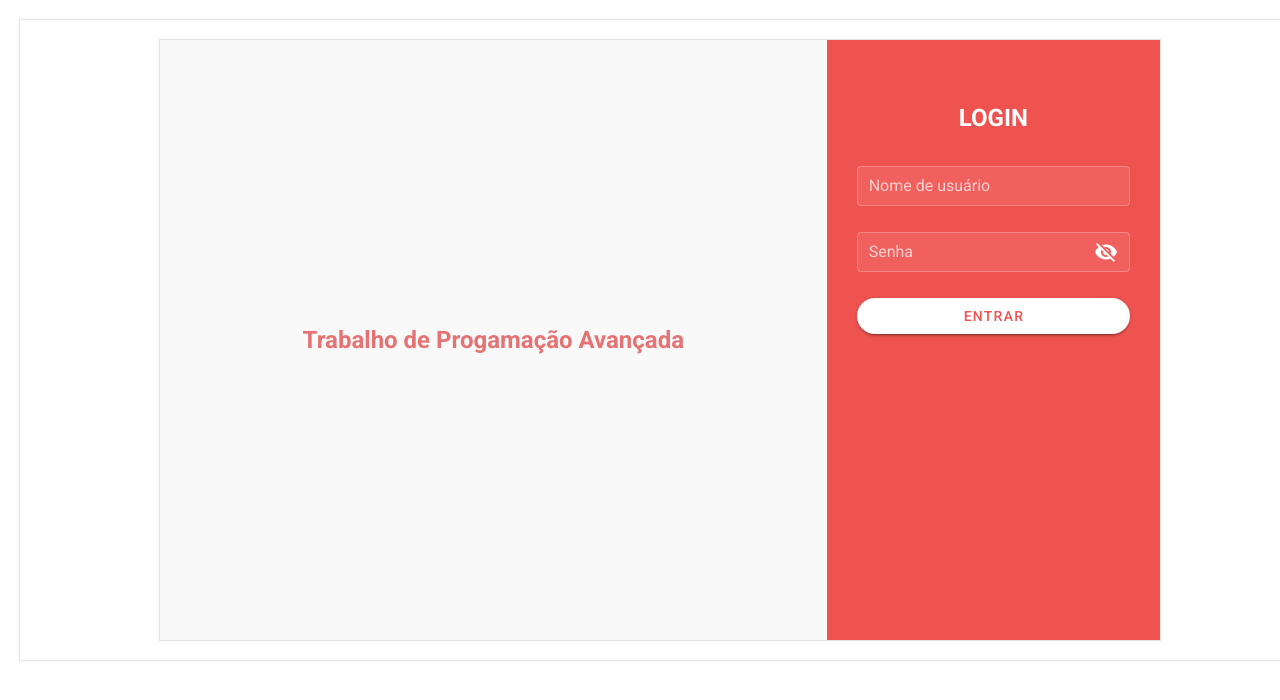
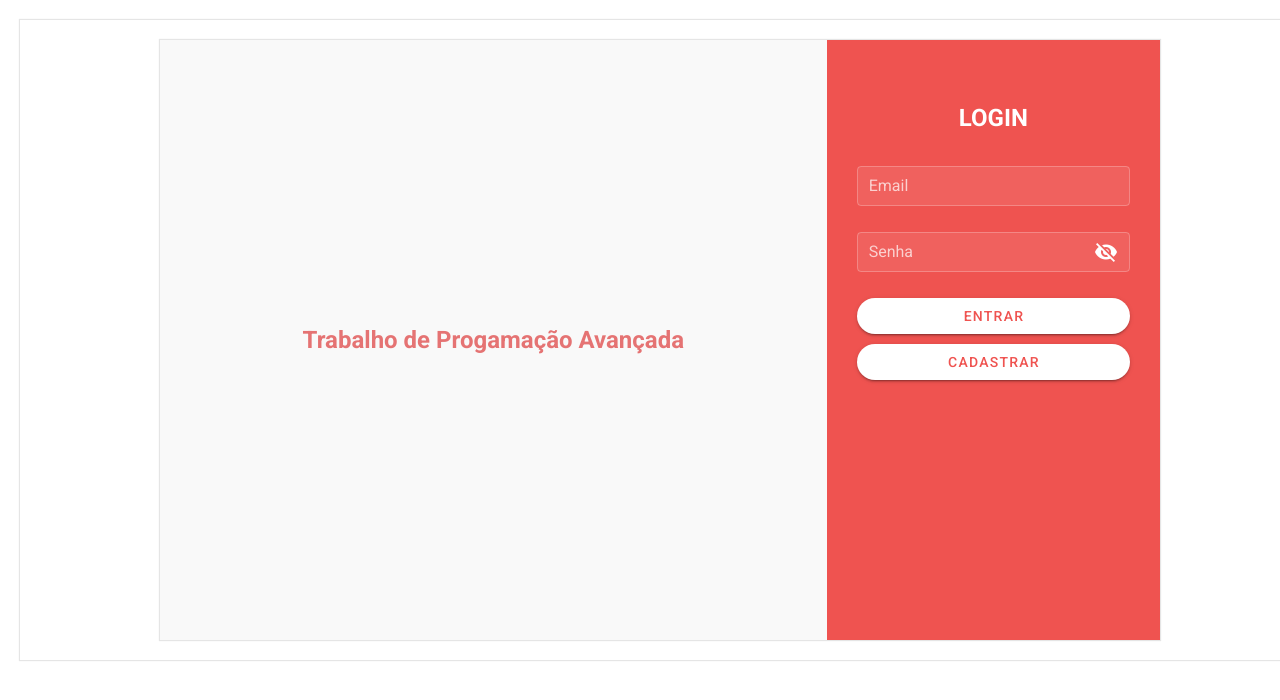
Before and after one commit to dibressonCosta/prog_avancada, a Vue app in the folder agenda/: page /login in a window 1280 px wide. Shown: the top 700 px of the page. Built offline with nearby package versions, Linux system fonts and the light colour scheme; what vue-textarea-autosize would draw is missing.

Commit message:
criacao telas login e cadastro

```diff
--- a/agenda/src/router/index.js
+++ b/agenda/src/router/index.js
@@ -2,7 +2,7 @@ import Vue from 'vue'
 import VueRouter from 'vue-router'
 import Agenda from '../views/Agenda.vue'
 import Login from '../views/Login.vue'
-
+import Cadastro from '../views/Cadastro.vue'
 Vue.use(VueRouter)
 
 const routes = [
@@ -18,6 +18,11 @@ const routes = [
     // this generates a separate chunk (about.[hash].js) for this route
     // which is lazy-loaded when the route is visited.
     component: Login
+  },
+  {
+    path: '/cadastro',
+    name: 'Cadastro',
+    component: Cadastro
   }
 ]
 
--- /dev/null
+++ b/agenda/src/views/Cadastro.vue
@@ -0,0 +1,88 @@
+
+<template>
+  <section class="section-container">
+    <v-row class="signin">
+      <v-col cols="8" class="left">
+        <h1>Trabalho de Progamação Avançada</h1>
+      </v-col>
+      <v-col cols="4" class="right">
+        <h2>Cadastre-se</h2>
+          <v-form @submit.prevent="submit">
+              <v-text-field
+                v-model="email"
+                label="Email"
+                required
+                outlined
+                dark
+                filled
+                dense
+              ></v-text-field>
+              <v-text-field
+                v-model="password"
+                label="Senha"
+                required
+                outlined
+                dense
+                dark
+                filled
+                type="password"
+              ></v-text-field>
+              <v-text-field
+                v-model="password_conf"
+                label="Confirme a senha"
+                required
+                outlined
+                dense
+                dark
+                filled
+                type = "password"
+              ></v-text-field>
+
+            <div class="text-center">
+              <v-btn class="signin-btn" type="submit" rounded color="white" dark>
+                Cadastrar
+              </v-btn>
+            </div>
+          </v-form>
+      </v-col>
+    </v-row>
+  </section>
+</template>
+
+
+<script>
+import axios from "axios";
+axios.defaults.headers.common["Content-Type"] = "application/json";
+axios.defaults.headers.common["Access-Control-Allow-Origin"] = "*";
+
+export default {
+  data: () => ({
+    email: "",
+    password: null,
+    name: "",
+    password_conf: null,
+  }),
+
+  methods: {
+    async submit() {
+      var user = {};
+      user.email = this.email
+      user.senha = this.password
+      console.log(user)
+      await axios.post("http://localhost:5000/registro", user).then(
+        (response) => {
+          console.log(response);
+          this.email = null;
+          this.password = null;
+          this.password_conf = null;
+          alert(response.data["mensagem"]);
+          this.$router.push("/login")
+        },
+        (response) => {
+          alert(response.data["mensagem"]);
+        }
+      );
+    },
+  },
+};
+</script>
--- a/agenda/src/views/Login.vue
+++ b/agenda/src/views/Login.vue
@@ -9,8 +9,8 @@
         <h2>LOGIN</h2>
         <v-form @submit.prevent="submit">
           <v-text-field
-                v-model="nome"
-                label="Nome de usuário"
+            v-model="email"
+            label="Email"
             required
             outlined
             dark
@@ -34,6 +34,18 @@
               Entrar
             </v-btn>
           </div>
+          <div class="text-center" style="padding-top: 10px">
+            <v-btn
+              class="signin-btn"
+              type="button"
+              href="/cadastro"
+              rounded
+              color="white"
+              dark
+            >
+              Cadastrar
+            </v-btn>
+          </div>
         </v-form>
       </v-col>
     </v-row>
@@ -42,6 +54,9 @@
 
 
 <script>
+import axios from "axios";
+axios.defaults.headers.common["Content-Type"] = "application/json";
+axios.defaults.headers.common["Access-Control-Allow-Origin"] = "*";
 
 export default {
   data: () => ({
@@ -49,26 +64,26 @@ export default {
     password: null,
     showPass: false,
   }),
-  computed: {
-    params() {
-      return {
-        email: this.email,
-        password: this.password,
-      };
-    },
-  },
   methods: {
     async submit() {
-      const valid = await this.$refs.observer.validate();
-      if (valid) {
-        this.login(this.params); // action to login
+      var user = {};
+      user.email = this.email;
+      user.senha = this.password;
+      await axios.post("http://localhost:5000/login", user).then(
+        (response) => {
+          this.email = null;
+          this.password = null;
+          if (response === null){
+            alert("Dados Errados");
+          }
+          if (response.status == 200) {
+            this.$router.push("/");
           }
         },
-    clear() {
-      // you can use this method to clear login form
-      this.email = "";
-      this.password = null;
-      this.$refs.observer.reset();
+        (response) => {
+          alert(response);
+        }
+      );
     },
   },
 };
```
Lines whose indentation alone changed are shown as unchanged.
